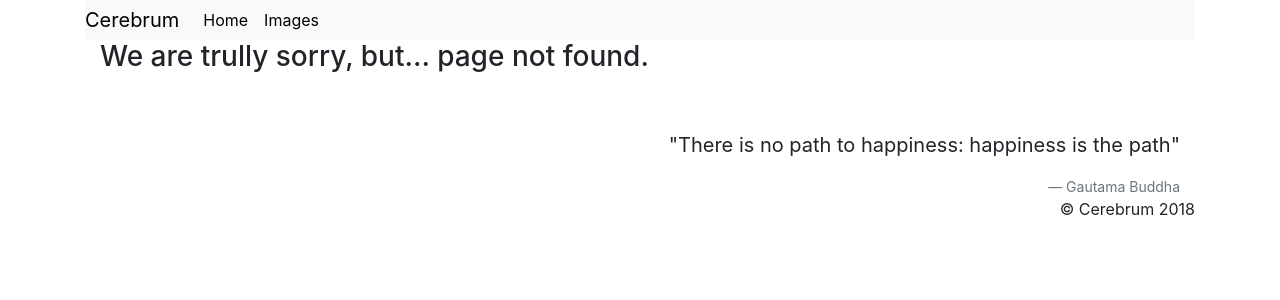
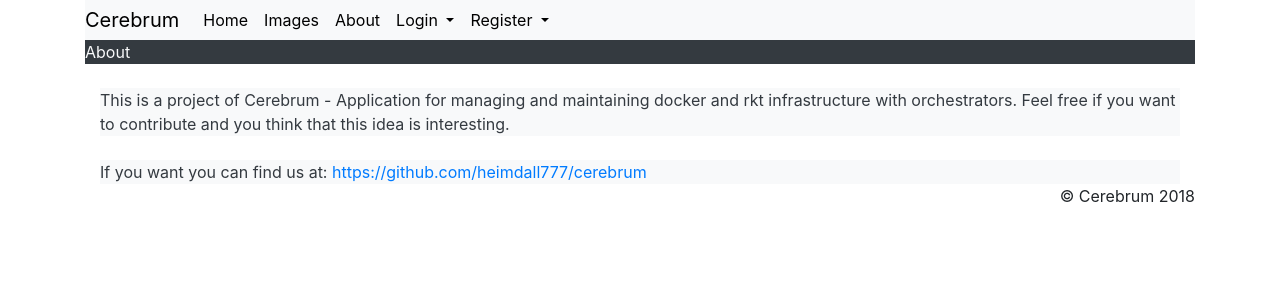
Before and after one commit to heimdall777/cerebrum, an Angular app in the folder ui/: page /about in a window 1280 px wide. Before the commit this address had no page. Shown: the top 300 px of the page. Built offline with nearby package versions, Linux system fonts and the light colour scheme.

Commit message:
Issue: #21, #26 Description: Add stub for log and register to application and add about site

```diff
--- a/ui/src/app/app-routing.module.ts
+++ b/ui/src/app/app-routing.module.ts
@@ -6,9 +6,11 @@ import { NotFoundComponent } from './error/not-found/not-found.component';
 import { GeneralErrorComponent } from './error/general-error/general-error.component';
 import { AddComponent } from './images/add/add.component';
 import { HomePageComponent } from './home/home-page/home-page.component';
+import { AboutComponent } from './shared/about/about.component';
 
 const routes: Routes = [
     { path: '', component: HomePageComponent  },
+    { path: 'about', component: AboutComponent  },
     { path: 'images', component: ListComponent },
     { path: 'images/add', component: AddComponent },
     { path: 'error', component: GeneralErrorComponent },
--- a/ui/src/app/app.module.ts
+++ b/ui/src/app/app.module.ts
@@ -15,6 +15,7 @@ import { FormsModule } from '@angular/forms';
 import { HomePageComponent } from './home/home-page/home-page.component';
 import { HeaderComponent } from './shared/header/header.component';
 import { FooterComponent } from './shared/footer/footer.component';
+import { AboutComponent } from './shared/about/about.component';
 
 
 @NgModule({
@@ -26,7 +27,8 @@ import { FooterComponent } from './shared/footer/footer.component';
     AddComponent,
     HomePageComponent,
     HeaderComponent,
-    FooterComponent
+    FooterComponent,
+    AboutComponent
   ],
   imports: [
     BrowserModule,
--- /dev/null
+++ b/ui/src/app/shared/about/about.component.html
@@ -0,0 +1,15 @@
+<div class="container">
+  <div class="bg-dark text-light display-5 row">
+    About
+  </div>
+  <br>
+  <div class="bg-light text-dark display-6">
+    This is a project of Cerebrum - Application for managing and maintaining docker and rkt infrastructure with orchestrators.
+    Feel free if you want to contribute and you think that this idea is interesting.
+  </div>
+  <br>
+  <div class="bg-light text-dark display-6">
+    If you want you can find us at:
+    <a href="https://github.com/heimdall777/cerebrum">https://github.com/heimdall777/cerebrum</a>
+  </div>
+</div>
--- /dev/null
+++ b/ui/src/app/shared/about/about.component.ts
@@ -0,0 +1,15 @@
+import { Component, OnInit } from '@angular/core';
+
+@Component({
+  selector: 'app-about',
+  templateUrl: './about.component.html',
+  styleUrls: ['./about.component.css']
+})
+export class AboutComponent implements OnInit {
+
+  constructor() { }
+
+  ngOnInit() {
+  }
+
+}
--- a/ui/src/app/shared/header/header.component.html
+++ b/ui/src/app/shared/header/header.component.html
@@ -9,5 +9,28 @@
     <li routerLinkActive="active">
       <a class="nav-link" routerLink="/images">Images</a>
     </li>
+    <li routerLinkActive="active">
+      <a class="nav-link" routerLink="/about">About</a>
+    </li>
+    <li>
+      <a class="nav-link dropdown-toggle" href="/" id="navbarDropdownMenuLink" data-toggle="dropdown" aria-haspopup="true" aria-expanded="false">
+        Login
+      </a>
+      <ul class="dropdown-menu">
+        <li class="disabled">
+          <a href="/">Disabled</a>
+        </li>
+      </ul>
+    </li>
+    <li>
+      <a class="nav-link dropdown-toggle" href="/" id="navbarDropdownMenuLink" data-toggle="dropdown" aria-haspopup="true" aria-expanded="false">
+        Register
+      </a>
+      <ul class="dropdown-menu">
+        <li class="disabled">
+          <a href="/">Disabled</a>
+        </li>
+      </ul>
+    </li>
   </ul>
 </nav>
```
Also changed, not shown: ui/src/app/shared/about/about.component.css (added), 1 other file (tests, documents, lock files or other folders).
